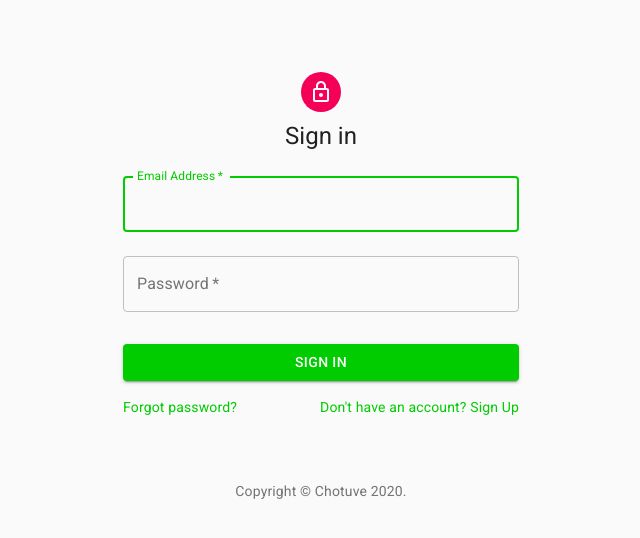
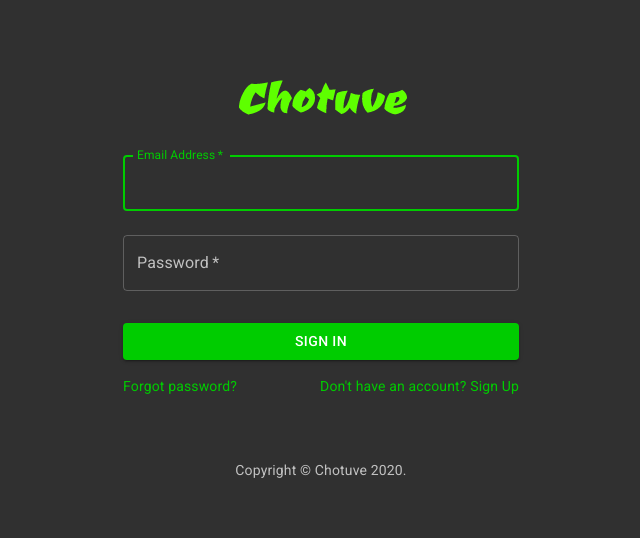
Before and after one commit to santiagomariani/chotuve-web-front, a React (Create React App) app: page / in a window 1280 px wide. Shown: the top 538 px of the page, without its empty margins (319-959 px from the left). Built offline with nearby package versions, Linux system fonts and the light colour scheme.

Commit message:
algunos cambios pequeños

```diff
--- a/src/App.js
+++ b/src/App.js
@@ -14,7 +14,8 @@ const theme = createMuiTheme({
       main: '#00cc00',
       dark: '#008000',
       contrastText: '#ffffff',
-    }
+    },
+    type: 'dark'
   },
 });
 
--- a/src/DashboardPage.js
+++ b/src/DashboardPage.js
@@ -119,7 +119,7 @@ const useStyles = makeStyles((theme) => ({
 
 export default function Dashboard() {
   const classes = useStyles();
-  const [open, setOpen] = React.useState(true);
+  const [open, setOpen] = React.useState(false);
   const handleDrawerOpen = () => {
     setOpen(true);
   };
--- a/src/SignInPage.js
+++ b/src/SignInPage.js
@@ -12,6 +12,7 @@ import { makeStyles } from '@material-ui/core/styles';
 import Container from '@material-ui/core/Container'
 import { useHistory } from 'react-router-dom'
 import Alert from '@material-ui/lab/Alert';
+import { CardMedia } from '@material-ui/core';
 
 function Copyright () {
   return (
@@ -81,13 +82,7 @@ export default function SignInPage (props) {
       <Container component='main' maxWidth='xs'>
         <CssBaseline />
         <div className={classes.paper}>
-          <Avatar className={classes.avatar}>
-            <LockOutlinedIcon />
-          </Avatar>
-          <Typography component='h1' variant='h5'>
-            Sign in
-          </Typography>
-
+          <img src={'logo.png'} />
           <form className={classes.form} noValidate>
 
           {showPwEmailAlert ? PwEmailAlert: null}
```
Also changed, not shown: public/logo.png (added).
